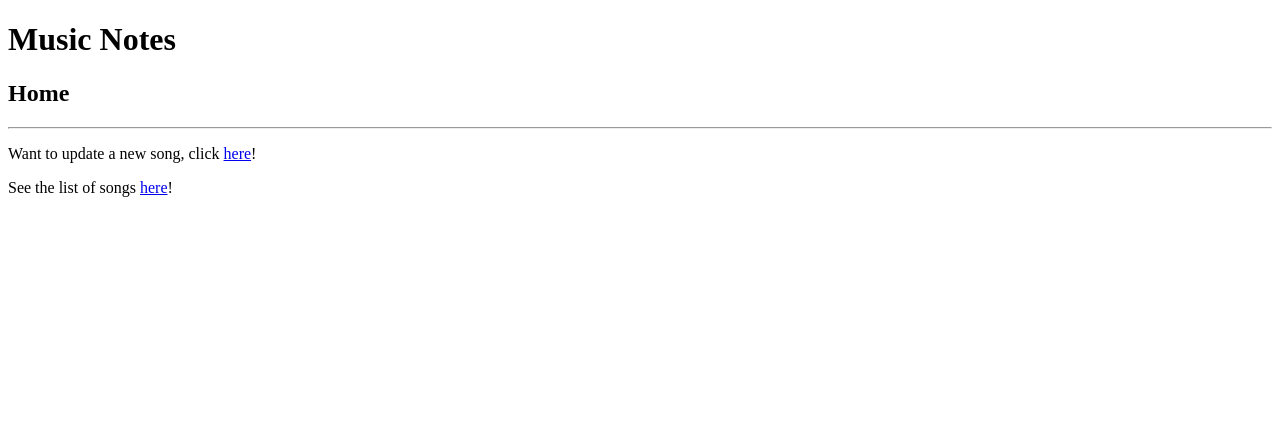
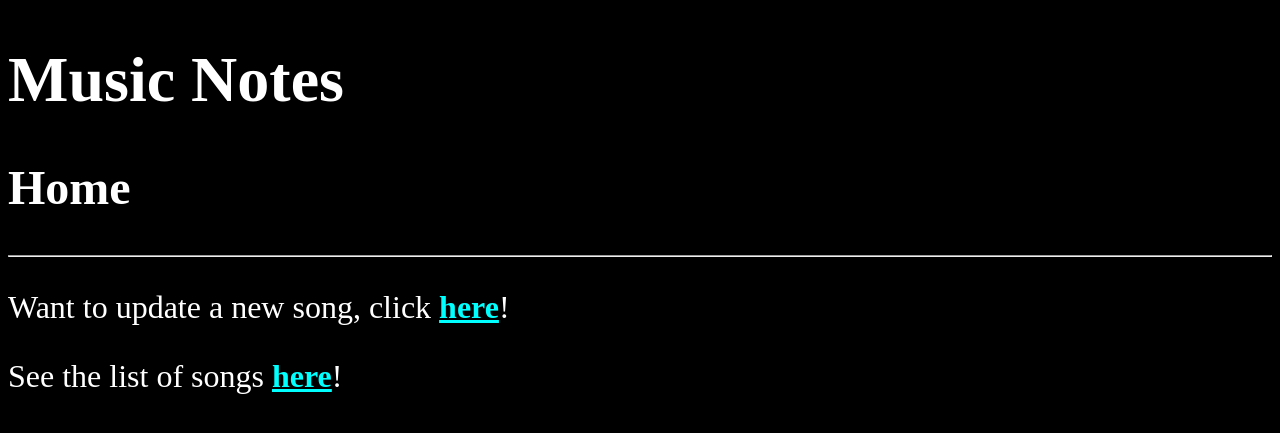
Before and after one commit to Born-S1nner/pymon, a Django app: page / in a window 1280 px wide. Shown: the top 433 px of the page. Run offline with Django 3.2, Linux system fonts and the light colour scheme.

Commit message:
relearn about css in python

```diff
--- /dev/null
+++ b/daftpunk/homework/static/homework/style.css
@@ -0,0 +1,12 @@
+body {
+  background-color: black;
+  font-size: 2rem;
+  color:white;
+}
+li a {
+  color: gold
+}
+a {
+  color: aqua;
+  font-weight: 900;
+}
--- a/daftpunk/homework/templates/homework/base.html
+++ b/daftpunk/homework/templates/homework/base.html
@@ -1,5 +1,7 @@
 <!DOCTYPE html>
 <head>
+  {% load static %}
+  <link rel="stylesheet" type="text/css" href="{% static 'homework/style.css' %}" />
   <title>{% block head %}Song{% endblock %}</title>
 </head>
 <body>
```
